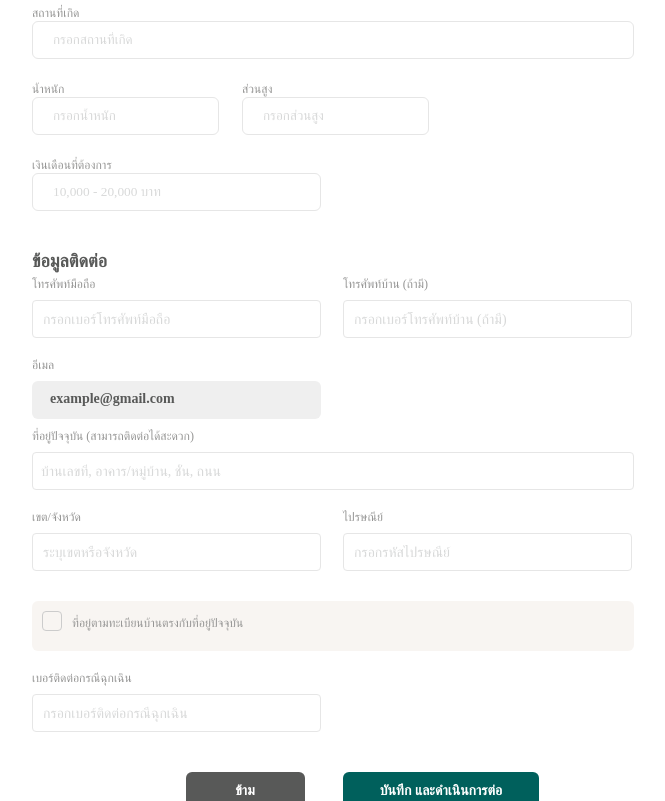
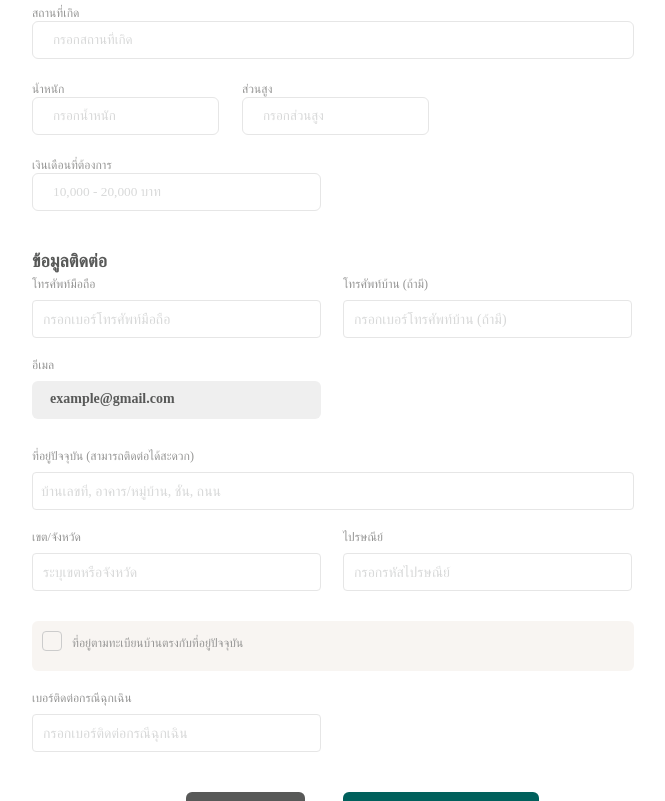
Before and after one commit to Jimmiejay/Bsmit, a React app: page /PersonalInfo in a window 1280 px wide. Shown: the part 417-1218 px from the top of the page, without its empty margins (297-962 px from the left). Built offline with nearby package versions, Linux system fonts and the light colour scheme; a web font is replaced by a local one.

Commit message:
แก้

```diff
--- a/src/pages/PersonalInfo/ContactInfo/style.css
+++ b/src/pages/PersonalInfo/ContactInfo/style.css
@@ -15,6 +15,7 @@
     margin: 0 auto;
     z-index: 1;
     background-color: white;
+    gap: 10px 0;
 }
 
 .contactform .emergencyphoneform {
@@ -33,6 +34,7 @@
     margin: 0 auto;
     z-index: 1;
     background-color: white;
+    padding: 0 0 20px 0;
 }
 
 .contactform .addressform {
@@ -42,6 +44,7 @@
     margin: 0 auto;
     z-index: 1;
     background-color: white;
+    padding: 0 0 20px 0;
 }
 
 .contactform .addressform2 {
@@ -51,6 +54,7 @@
     margin: 0 auto;
     z-index: 1;
     background-color: white;
+    gap: 10px 0;
 }
 
 .contactform h1 {
@@ -140,7 +144,6 @@
 .contactform .addressinput {
     padding: 0.5rem;
     margin-right: 20px;
-    margin-bottom: 20px;
     font-size: 1rem;
     border: 1px solid #E6E6E6;
     border-radius: 4px;
```
